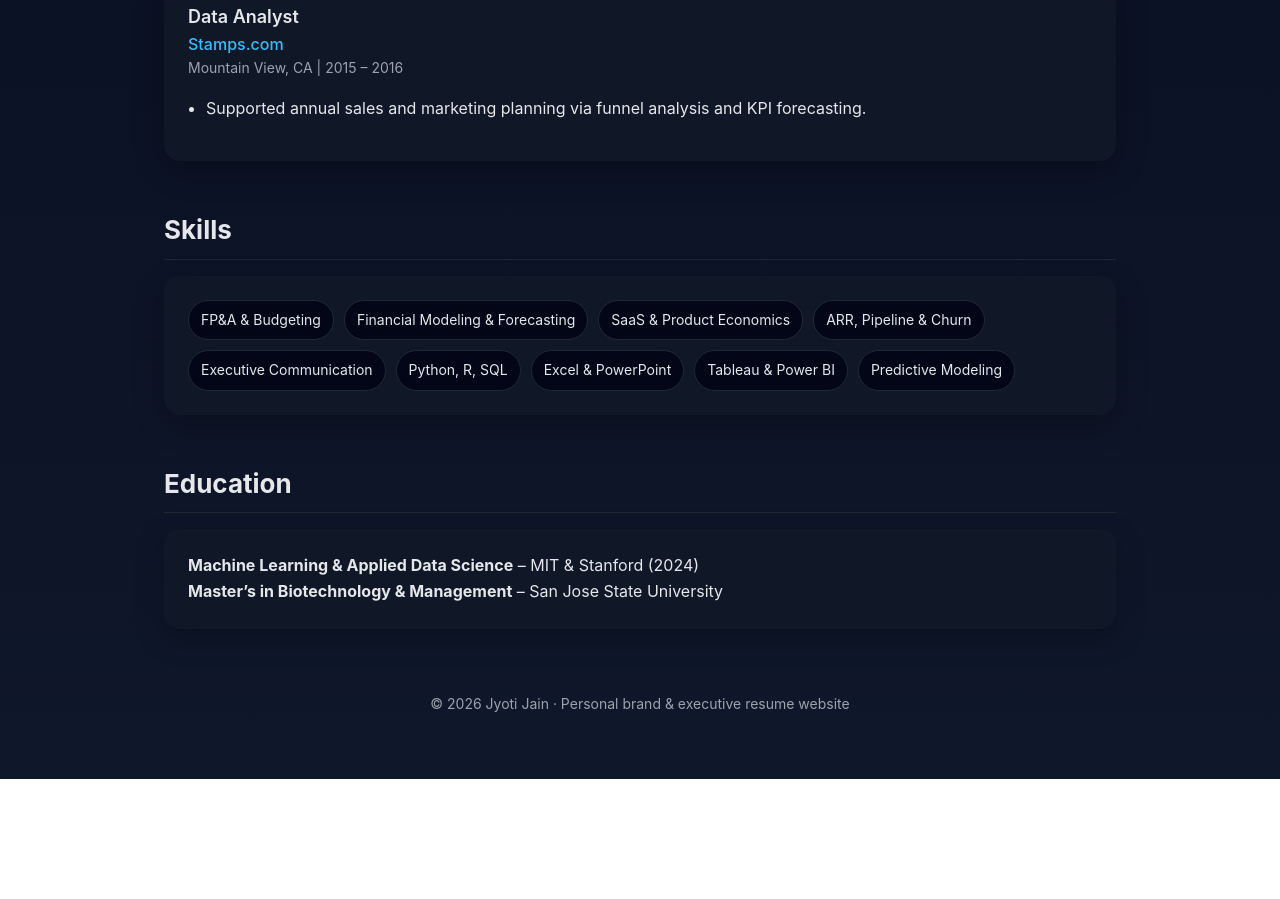
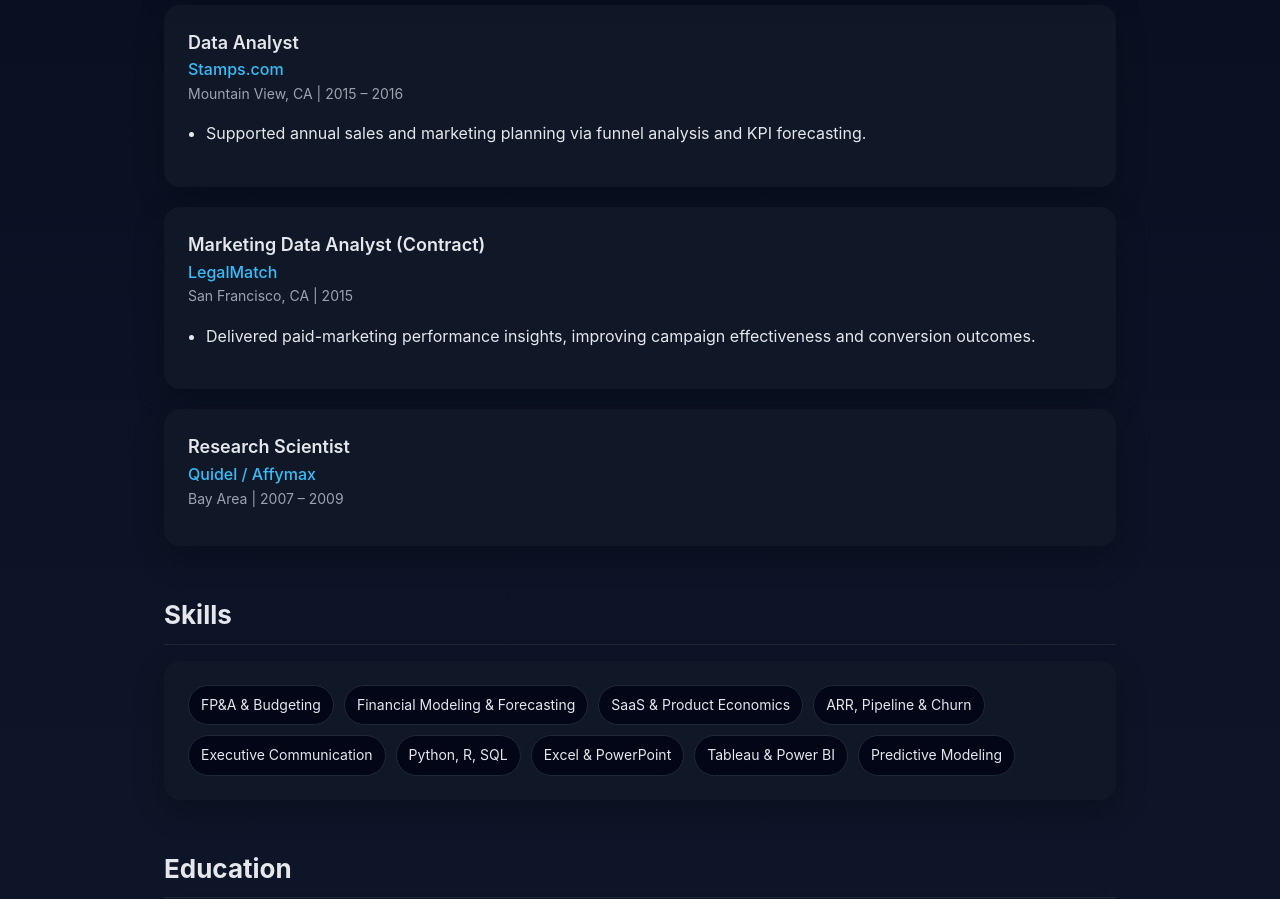
Before and after one commit to jhello123/jyoti-jain, a plain HTML site: page index.html in a window 1280 px wide. Shown: the part 1651-2550 px from the top of the page. Before the commit the page ends 2430 px from the top, so only its background shows below. Drawn offline with Linux system fonts and the light colour scheme.

Commit message:
index.html

```diff
--- a/index.html
+++ b/index.html
@@ -4,7 +4,7 @@
   <meta charset="UTF-8" />
   <meta name="viewport" content="width=device-width, initial-scale=1.0" />
   <title>Jyoti Jain | Finance & Analytics Leader</title>
-  <meta name="description" content="Jyoti Jain – Senior Finance & Analytics Leader specializing in FP&A, SaaS economics, forecasting, and strategic planning." />
+  <meta name="description" content="Jyoti Jain – Senior Analytics Leader specializing in FP&A, Strategy, and Product Economics." />
   <style>
     :root {
       --bg: #0f172a;
@@ -106,7 +106,7 @@
   <div class="container">
     <header>
       <h1>Jyoti Jain</h1>
-      <div class="tagline">Senior Finance & Analytics Leader | FP&A | SaaS & Product Economics</div>
+      <div class="tagline">Senior Analytics Leader | FP&A & Strategy | Product, Marketing & Sales | Data Science</div>
       <div class="links">
         <a href="/Jyoti_Jain_Resume.pdf" target="_blank">Download Resume (PDF)</a>
         <a href="mailto:jyoti123@gmail.com">Email</a>
@@ -117,9 +117,9 @@
     <section>
       <h2>Personal Brand</h2>
       <div class="card">
-        <strong>Finance & Analytics Leader</strong> who helps product-led technology companies turn strategy into measurable financial outcomes. I specialize in FP&A, SaaS economics, and executive decision support—bridging data, product, and business to drive growth with discipline.
+        Finance & Analytics leader enabling product-led technology companies to convert strategy into financial results. Combines deep FP&A expertise with hands-on knowledge of Product, Marketing, and Sales, allowing the business to connect customer behavior, growth levers, and financial outcomes.
         <br /><br />
-        Known for calm executive presence, clear storytelling, and the ability to influence complex decisions without formal authority.
+        Recognized for steady executive presence, clear storytelling, and influencing without authority. Trusted advisor across GTM and Product, bringing strengths in modeling, planning, forecasting, and performance marketing analytics (funnel, LTV, CAC, ROAS) to improve decision quality, growth efficiency, and long-term value creation.
       </div>
     </section>
 
@@ -169,6 +169,22 @@
           <li>Supported annual sales and marketing planning via funnel analysis and KPI forecasting.</li>
         </ul>
       </div>
+
+      <div class="card">
+        <div class="role">Marketing Data Analyst (Contract)</div>
+        <div class="org">LegalMatch</div>
+        <div class="meta">San Francisco, CA | 2015</div>
+        <ul>
+          <li>Delivered paid-marketing performance insights, improving campaign effectiveness and conversion outcomes.</li>
+        </ul>
+      </div>
+
+      <div class="card">
+        <div class="role">Research Scientist</div>
+        <div class="org">Quidel / Affymax</div>
+        <div class="meta">Bay Area | 2007 – 2009</div>
+      </div>
+
     </section>
 
     <section>
```
